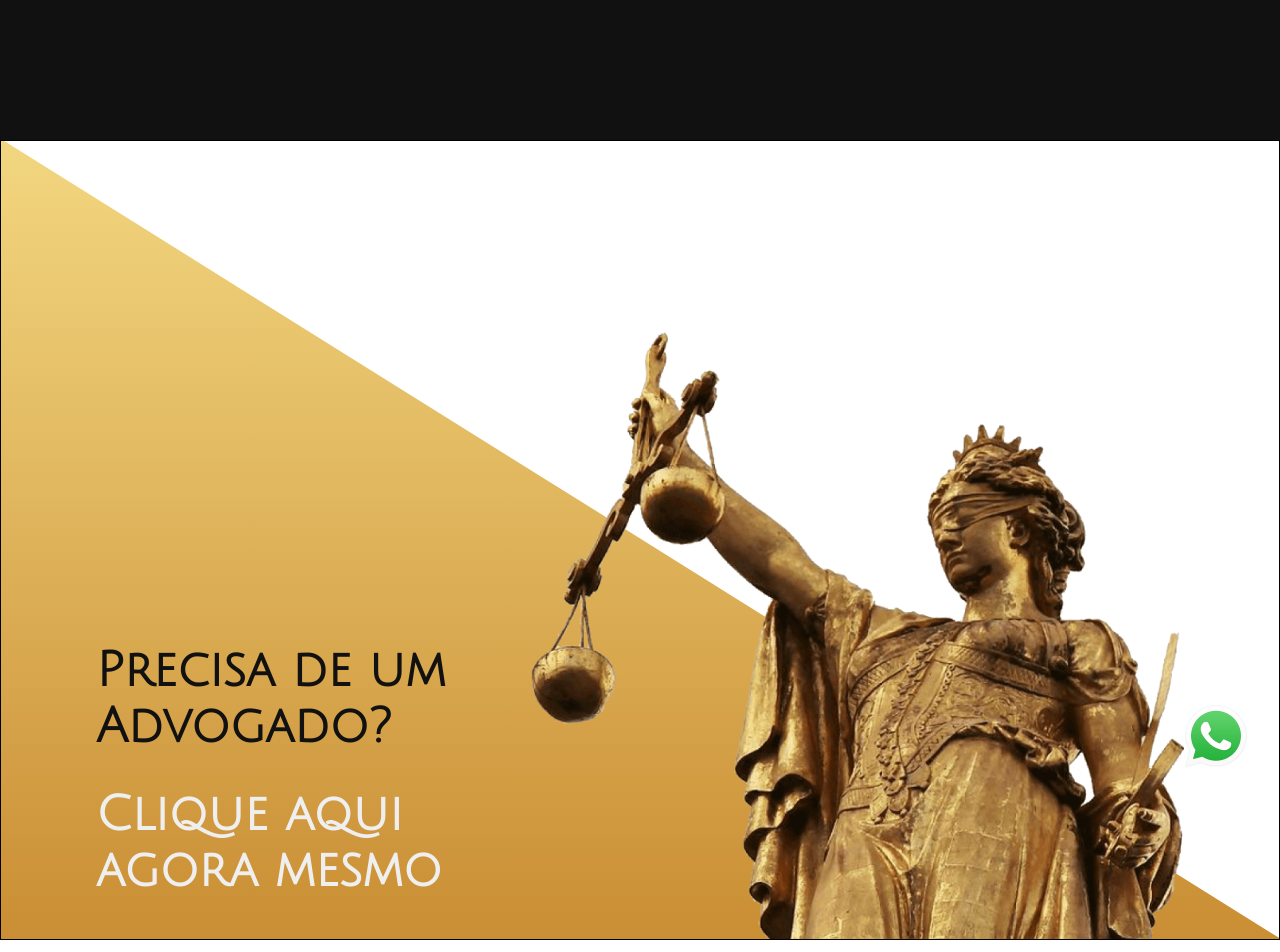
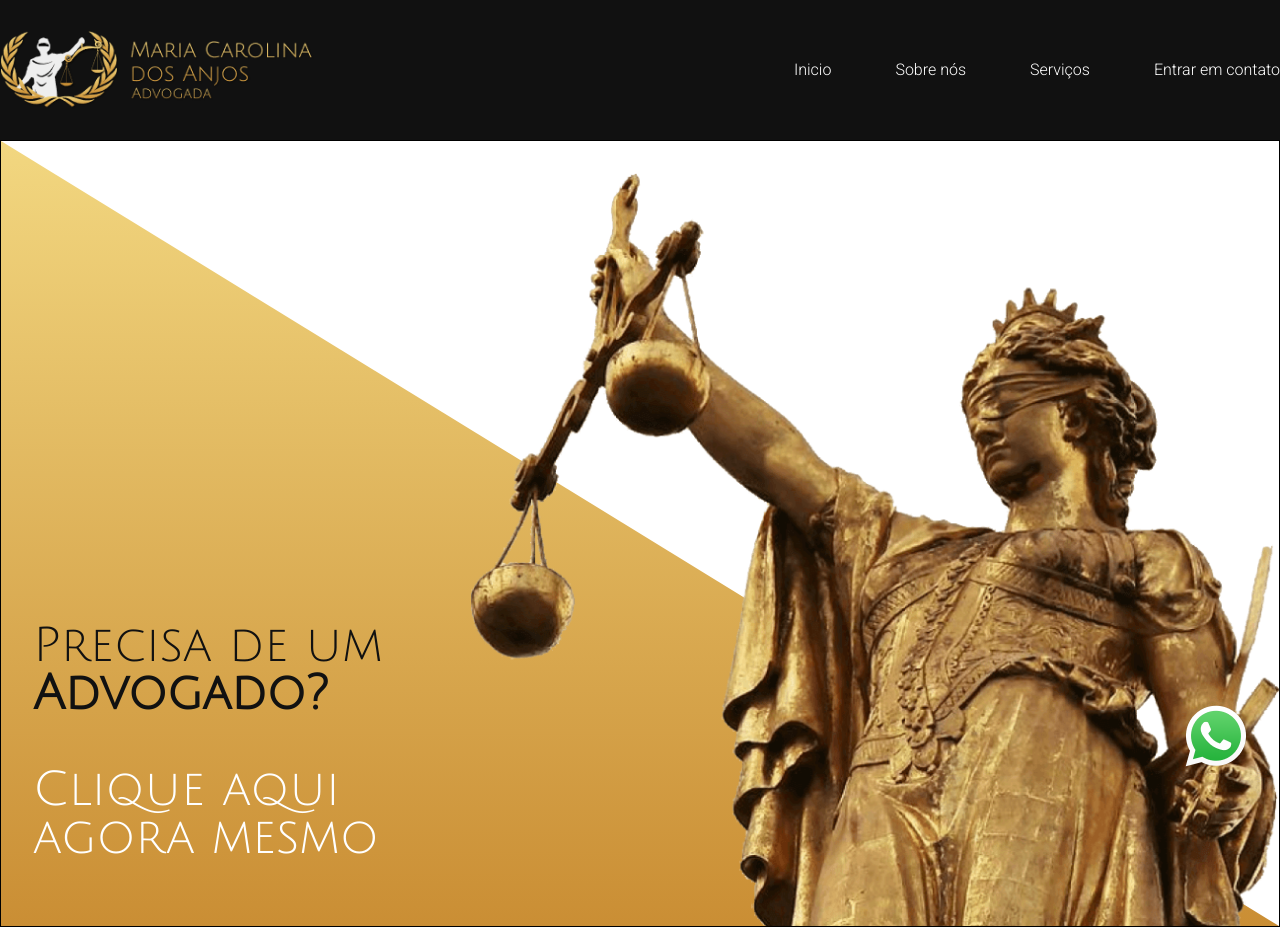
Before and after one commit to jhonatan98rios/Maria-Carolina-Website, a Next.js app: page / in a window 1280 px wide. Shown: the top 952 px of the page. Built offline with nearby package versions, Linux system fonts and the light colour scheme.

Commit message:
tailwind implementation

```diff
--- a/components/about/index.tsx
+++ b/components/about/index.tsx
@@ -1,11 +1,20 @@
 import styles from './style.module.scss'
 
-export default function Footer() {
+export default function About() {
   return (
-    <footer className={''}>
+    <section className="">
+      <div className="container flex flex-col lg:flex-row mx-auto py-16 lg:gap-24 gap-12">
+        <div className="mx-auto lg:h-1/3">
+          <img className="md:ml-16 h-64 lg:h-1/3" src="./about/Carolina.png" alt=""/>
+        </div>
 
-
-
-    </footer>
+        <div className="h-full flex justify-items-center items-center my-auto lg:w-1/2 px-8 mx-auto">
+          <p className="text-gray-900 text-2xl">
+            Lorem ipsum dolor sit amet, consectetur adipiscing elit, sed do eiusmod tempor incididunt ut labore et dolore magna aliqua.
+            Leo duis ut diam quam nulla porttitor. Gravidad rutrum quisque non tellus orci ac auctor.
+          </p>
+        </div>
+      </div>
+    </section>
   )
 }
--- a/components/header/index.tsx
+++ b/components/header/index.tsx
@@ -2,18 +2,18 @@ import styles from './style.module.scss'
 
 export default function Header() {
   return (
-    <header className={styles.header}>
+    <header className={styles.header + " pt-8"}>
       <span className={styles.goldbg} />
 
-      <div className="container flex flex-column-tablet relative w-100 p-r-32 p-l-32">
-        <div className="flex w-40 w-100-tablet">
-          <h2 className="font-primary fs-48 lh-56 flex flex-column jc-end">
-            Precisa de um <br/> <strong> Advogado? </strong>
-            <span className="color-light m-t-32 flex"> Clique aqui <br/> agora mesmo </span>
+      <div className="container mx-auto columns-2 gap-8 flex flex-col md:flex-row">
+        <div className="flex items-end justify-items-end md:mb-16 xl:w-1/3 md:w-1/2 ml-8">
+          <h2 className="text-5xl lg:text-5xl md:text-4xl  font-display">
+            Precisa de um <br/> <strong> Advogado? </strong><br/><br/>
+            <span className="text-white"> Clique aqui <br/> agora mesmo </span>
           </h2>
         </div>
 
-        <div className="w-60 w-100-tablet">
+        <div className="xl:w-2/3 md:w-1/2">
           <img className={styles.image} src="./header/athemis.png" alt=""/>
         </div>
       </div>
--- a/components/header/style.module.scss
+++ b/components/header/style.module.scss
@@ -1,43 +1,27 @@
 @import '../../styles/abstracts/mixins.scss';
 
 .header {
-    height: 100vh;
-    max-height: 800px;
     display: flex;
     align-items: flex-end;
     border: 1px solid #000;
+    position: relative;
 
     @include tablet {
         align-items: normal;
-        height: calc(100vw + 200px);
     }
 
     .goldbg {
         display: block;
         width: 100%;
         height: 100%;
-        max-height: 800px;
         clip-path: polygon(0% 0%, 0% 100%, 100% 100%);
         background-image: linear-gradient(#F2D780, #CA8E34);
         position: absolute;
+        top: 0;
         z-index: -1;
 
         @include tablet {
             clip-path: polygon(0% 0%, 0% 100%, 100% 0%);
-        }
-    }
-
-    .image {
-        display: flex;
-        max-width: 100%;
-
-        @include tablet {
-            width: 95%;
-            max-width: 500px;
-            position: absolute;
-            bottom: 0;
-            right: 0;
-            z-index: -1;
         }
     }
 
--- a/components/navbar/index.tsx
+++ b/components/navbar/index.tsx
@@ -1,11 +1,26 @@
 import styles from './style.module.scss'
 
-export default function Footer() {
+export default function Navbar() {
   return (
     <nav className={styles.navbar}>
+      <div className="container mx-auto colums-2 flex items-center justify-between h-full">
 
+        <div className="">
+          <img
+            className="w-60 md:w-80"
+            src="./navbar/logo-light.png"
+            alt="Logo Maria Carolina dos Anjos - Advogada"
+          />
+        </div>
 
+        <ul className="flex gap-8 lg:gap-16 text-white">
+          <ul> Inicio </ul>
+          <ul> Sobre nós </ul>
+          <ul> Serviços </ul>
+          <ul> Entrar em contato </ul>
+        </ul>
 
+      </div>
     </nav>
   )
 }
--- a/package.json
+++ b/package.json
@@ -17,11 +17,14 @@
     "@types/node": "^17.0.40",
     "@types/react": "^18.0.11",
     "@zeit/next-sass": "^1.0.1",
+    "autoprefixer": "^10.4.7",
     "eslint": "8.17.0",
     "eslint-config-next": "12.1.6",
     "node-sass": "^7.0.1",
+    "postcss": "^8.4.14",
     "sass": "^1.52.2",
     "sass-loader": "^13.0.0",
+    "tailwindcss": "^3.1.2",
     "typescript": "^4.7.3"
   }
 }
--- /dev/null
+++ b/postcss.config.js
@@ -0,0 +1,6 @@
+module.exports = {
+  plugins: {
+    tailwindcss: {},
+    autoprefixer: {},
+  },
+}
--- a/styles/globals.scss
+++ b/styles/globals.scss
@@ -1,9 +1,16 @@
 @import url('https://fonts.googleapis.com/css2?family=Julius+Sans+One&display=swap');
 @import url('https://fonts.googleapis.com/css2?family=Roboto:wght@300&display=swap');
 
+@tailwind base;
+@tailwind components;
+@tailwind utilities;
+
+/*
+@import './abstracts/base.scss';
+@import './abstracts/utils.scss'; */
+
 @import './abstracts/mixins.scss';
-@import './abstracts/base.scss';
-@import './abstracts/utils.scss';
+@import './abstracts/variables.scss';
 
 
 html,
--- /dev/null
+++ b/tailwind.config.js
@@ -0,0 +1,14 @@
+/** @type {import('tailwindcss').Config} */
+module.exports = {
+  content: [
+    "./pages/**/*.{js,ts,jsx,tsx}",
+    "./components/**/*.{js,ts,jsx,tsx}",
+  ],
+  theme: {
+    extend: {},
+    fontFamily: {
+      'display': ['Julius Sans One', 'sans-serif'],
+    }
+  },
+  plugins: [],
+}
```
Also changed, not shown: public/about/Carolina.png (renamed from public/about/Woman.png), 1 other file (tests, documents, lock files or other folders).
